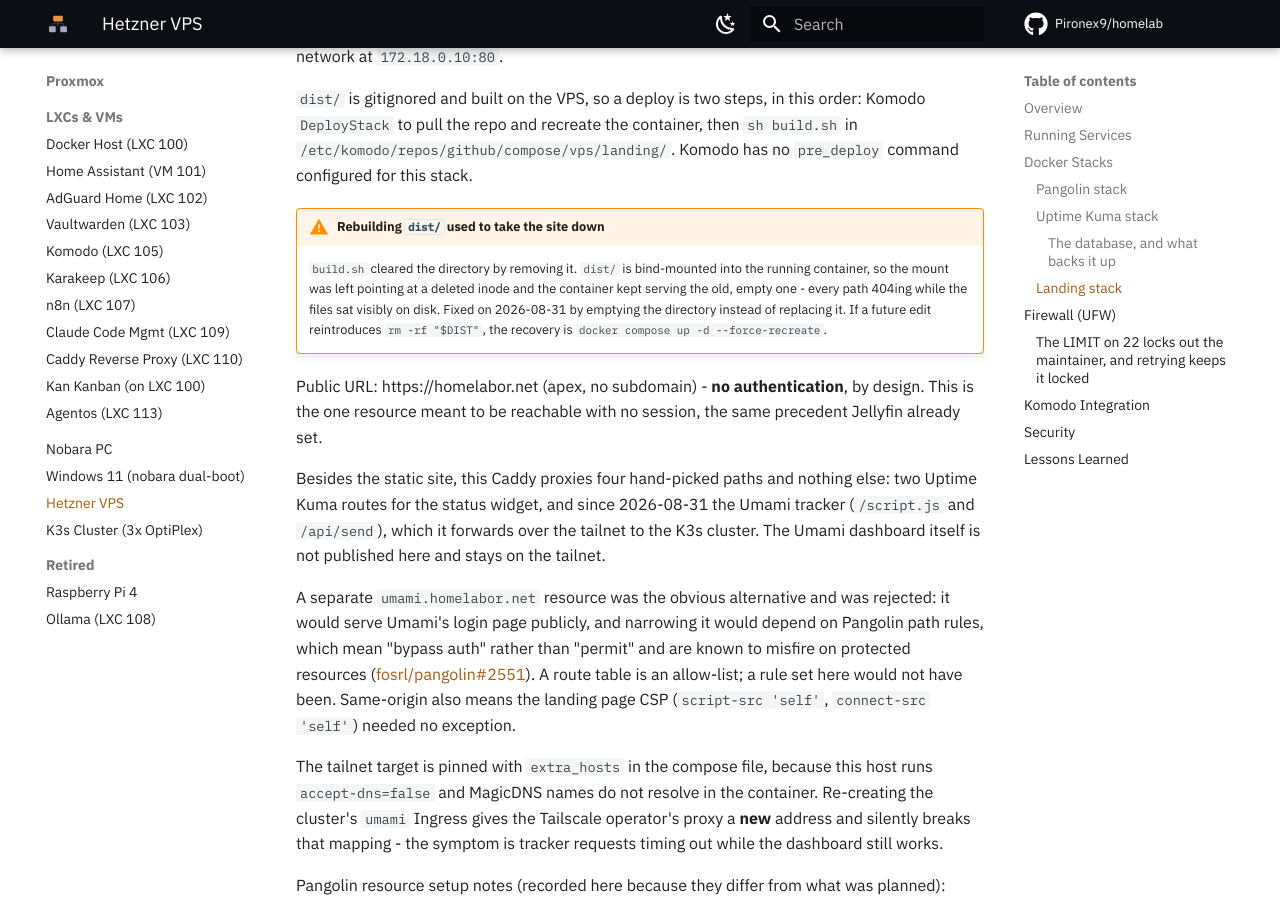
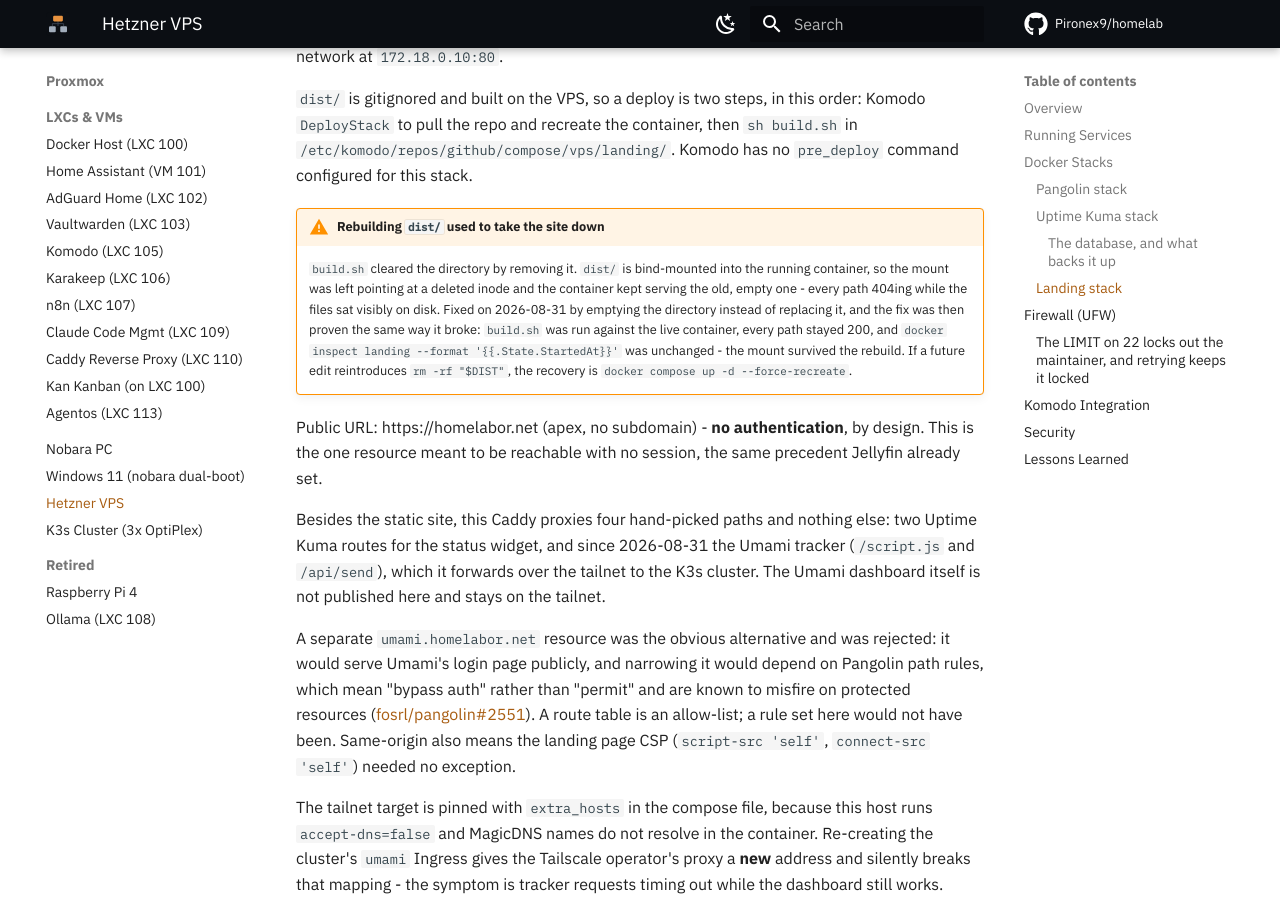
Before and after one commit to Pironex9/homelab, an MkDocs documentation site: the page built from docs/hosts/vps.md, in a window 1280 px wide and 900 px high, scrolled down 2667 px. Built offline with MkDocs 1.6.1 and Material for MkDocs 9.7.7, drawn with Linux system fonts in a browser that asks for light colours; comment, search, counter and statistics services are not loaded.

Commit message:
docs: the overrides directory, and the dist-mount fix proven
The build.sh fix was verified the way it broke: build.sh run against the live
container, every path 200, container StartedAt unchanged.

overrides/ is a new top-level directory and was in neither key-directory list.

```diff
--- a/docs/hosts/vps.md
+++ b/docs/hosts/vps.md
@@ -90,7 +90,7 @@
 
 !!! warning "Rebuilding `dist/` used to take the site down"
 
-    `build.sh` cleared the directory by removing it. `dist/` is bind-mounted into the running container, so the mount was left pointing at a deleted inode and the container kept serving the old, empty one - every path 404ing while the files sat visibly on disk. Fixed on 2026-08-31 by emptying the directory instead of replacing it. If a future edit reintroduces `rm -rf "$DIST"`, the recovery is `docker compose up -d --force-recreate`.
+    `build.sh` cleared the directory by removing it. `dist/` is bind-mounted into the running container, so the mount was left pointing at a deleted inode and the container kept serving the old, empty one - every path 404ing while the files sat visibly on disk. Fixed on 2026-08-31 by emptying the directory instead of replacing it, and the fix was then proven the same way it broke: `build.sh` was run against the live container, every path stayed 200, and `docker inspect landing --format '{{.State.StartedAt}}'` was unchanged - the mount survived the rebuild. If a future edit reintroduces `rm -rf "$DIST"`, the recovery is `docker compose up -d --force-recreate`.
 
 Public URL: https://homelabor.net (apex, no subdomain) - **no authentication**, by design. This is the one resource meant to be reachable with no session, the same precedent Jellyfin already set.
 
```
Also changed, not shown: AGENTS.md (+1 -0 lines).
